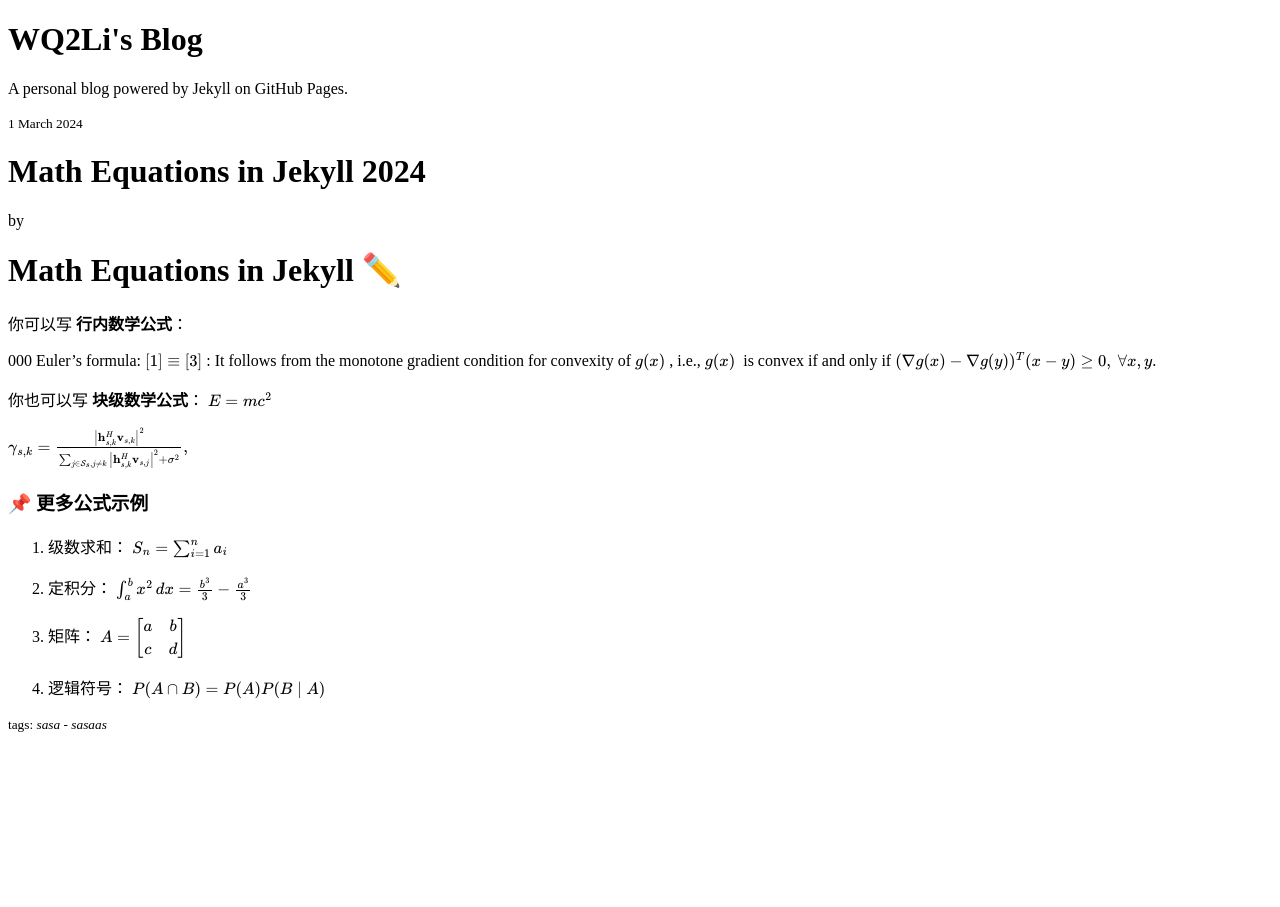
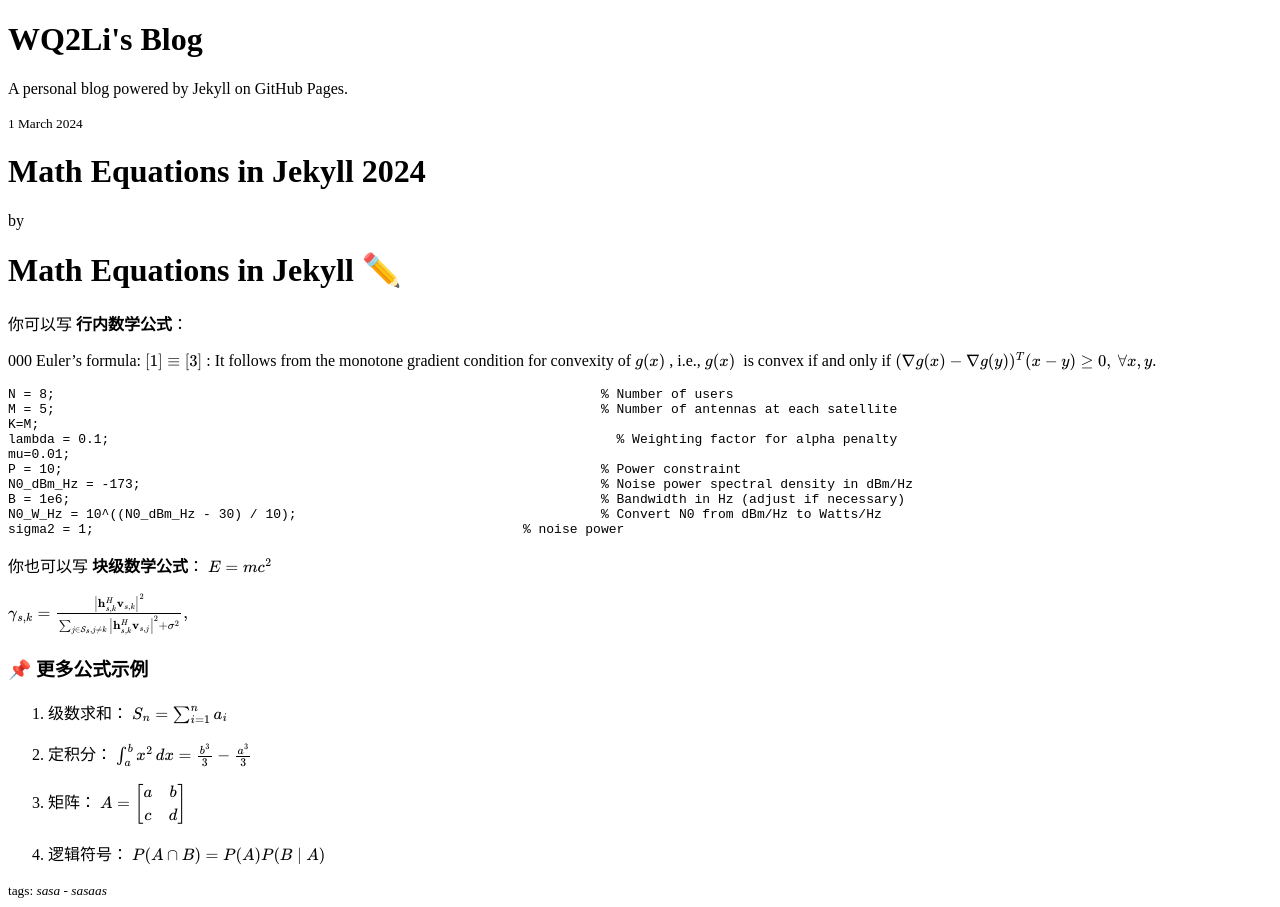
Before and after one commit to wq2li/wq2li.github.io, a Jekyll site: the page built from _posts/2024-03-01-my-first-post.md, in a window 1280 px wide. Built offline with Jekyll 4.4.1, drawn with Linux system fonts in a browser that asks for light colours; formulas are drawn with MathJax 3.

Commit message:
Update 2024-03-01-my-first-post.md

````diff
--- a/_posts/2024-03-01-my-first-post.md
+++ b/_posts/2024-03-01-my-first-post.md
@@ -11,7 +11,18 @@ tags: ['sasa','sasaas']
 
    000  Euler’s formula: $ [1] \equiv [3] $ : It follows from the monotone gradient condition for convexity of $ g(x) $ , i.e., $ g(x) $  is convex if and only if $ (\nabla g(x) - \nabla g(y))^T(x-y) \ge 0,~\forall x,y. $
 
-
+```
+N = 8;                                                                      % Number of users
+M = 5;                                                                      % Number of antennas at each satellite
+K=M;
+lambda = 0.1;                                                                 % Weighting factor for alpha penalty
+mu=0.01;
+P = 10;                                                                     % Power constraint
+N0_dBm_Hz = -173;                                                           % Noise power spectral density in dBm/Hz
+B = 1e6;                                                                    % Bandwidth in Hz (adjust if necessary)
+N0_W_Hz = 10^((N0_dBm_Hz - 30) / 10);                                       % Convert N0 from dBm/Hz to Watts/Hz
+sigma2 = 1;                                                       % noise power
+```
 
 
 你也可以写 **块级数学公式**：
````
